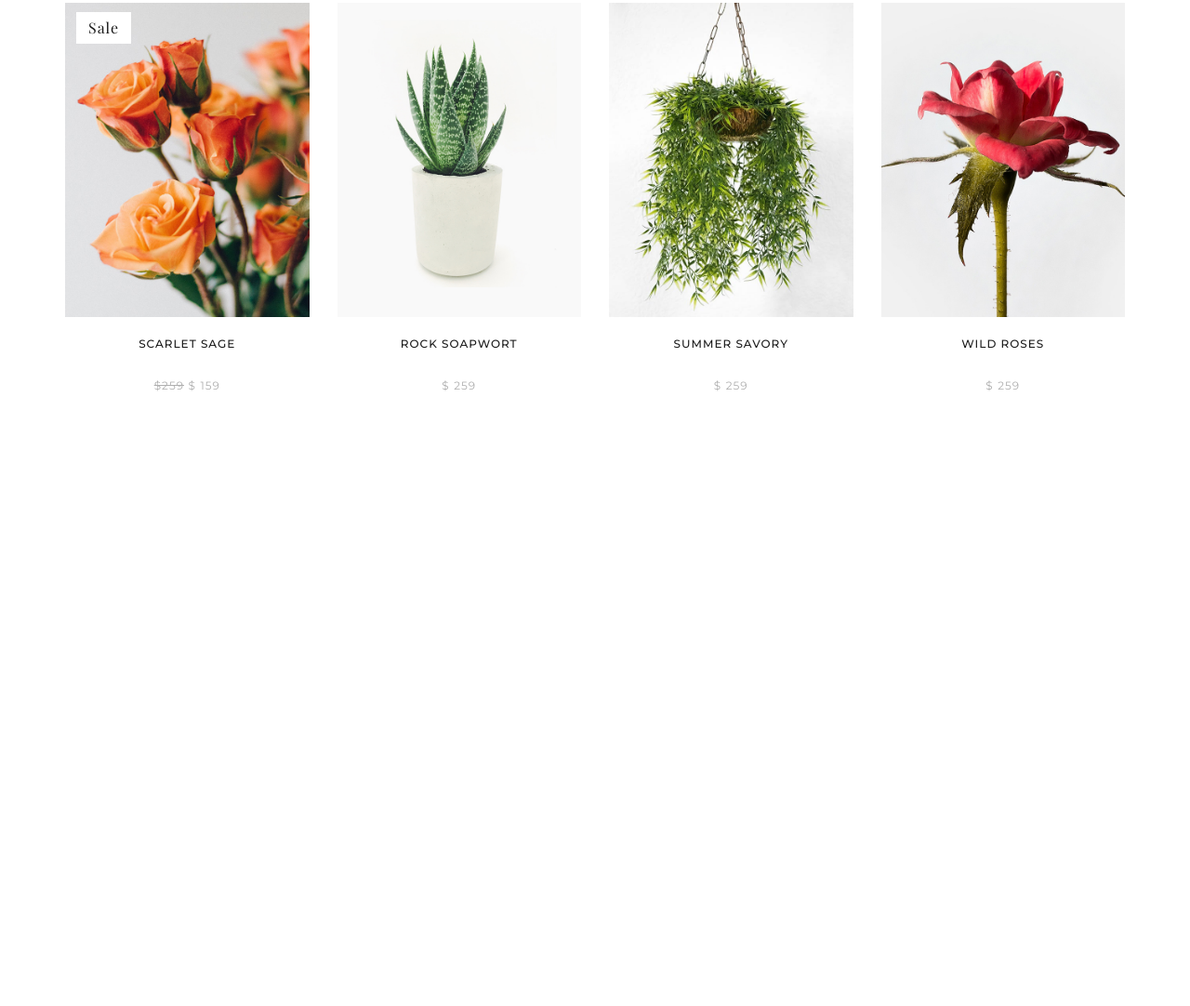
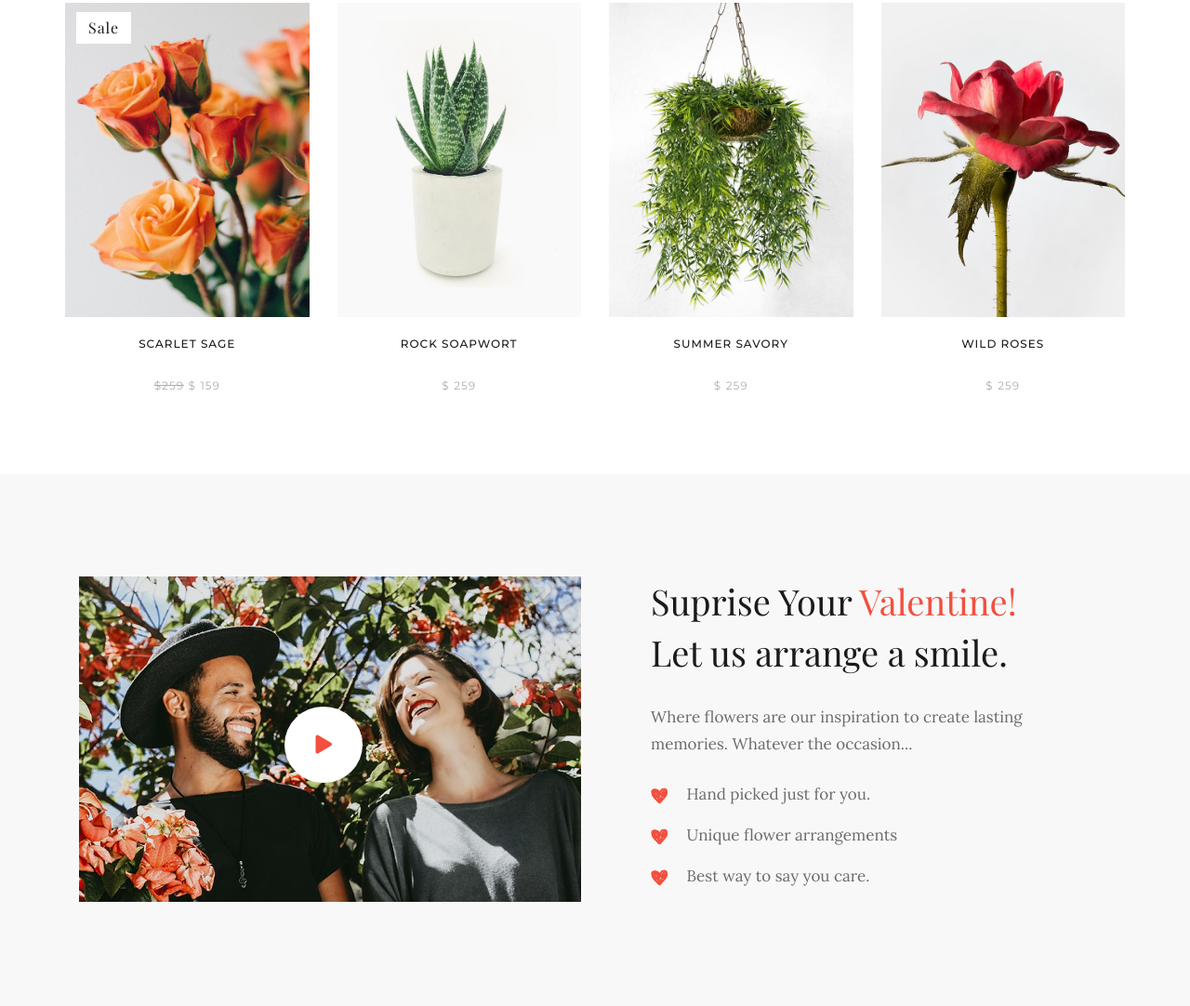
Before and after one commit to GunelYusuf/Frontend_Project, a plain HTML site: page index.html in a window 1280 px wide. Shown: the part 1157-2239 px from the top of the page at 93% size. Before the commit the page ends 1667 px from the top, so only its background shows below. Drawn offline with nearby package versions, Linux system fonts and the light colour scheme.

Commit message:
create section video

```diff
--- a/index.html
+++ b/index.html
@@ -1181,7 +1181,42 @@
                 </div>
             </div>
         </div>
-         </section>
+        </section>
+        <section id="video">
+            <div class="container">
+                <div class="row">
+                    <div class="col-lg-6 col-md-12">
+                        <div class="video">
+                            <div class="image">
+                                <a href="https://www.youtube.com/watch?time_continue=1v=K-0cjGCNYfs_ga=2.5746801.313254065.1639462748-1123183431.1639462748">
+                                    <img src="./Video-Img/laughing.jpeg" alt="Video">
+                                    <div class="play">
+                                        <i class="fas fa-play"></i>
+                                    </div>
+                                </a>
+                            </div>
+                        </div>
+                    </div>
+                    <div class="col-lg-6 col-md-12">
+                        <div class="content">
+                            <h2>Suprise Your <span>Valentine!</span> Let us arrange a smile.</h2>
+                            <p>Where flowers are our inspiration to create lasting memories. Whatever the occasion...
+                            </p>
+                            <div class="title">
+                                <div class="img"><img src="/Video-Img/uheart.png"></div>
+                                <p>Hand picked just for you.</p><br>
+
+                                <div class="img"><img src="/Video-Img/uheart.png"></div>
+                                <p>Unique flower arrangements</p><br>
+
+                                <div class="img"><img src="/Video-Img/uheart.png"></div>
+                                <p>Best way to say you care.</p>
+                            </div>
+                        </div>
+                </div>
+            </div>
+        </section>
+
     </main>
 
  <script src="script.js"></script>
--- a/main.css
+++ b/main.css
@@ -236,3 +236,66 @@ float: right;
  .card .title .add-cart p:hover {
   color: #f34f3f;
 }
+#video {
+  background: #f8f8f8;
+  padding: 110px 0;
+}
+#video .video {
+  overflow: hidden;
+}
+.video:hover .image a img {
+   transform: scale(1.05) translateZ(0);
+}
+ .video .image {
+  position: relative;
+}
+.video .image a img {
+  width: 100%;
+  transform: scale(1) translateZ(0);
+  transition: transform 0.3s ease;
+}
+ .play {
+  cursor: pointer;
+  position: absolute;
+  top: 40%;
+  left: 41%;
+}
+.play i {
+  color: #f34f3f;
+  background: #ffffff;
+  border-radius: 50%;
+  padding: 31px 33px;
+  font-size: 20px;
+}
+#video .content {
+  padding: 0 45px;
+}
+
+#video .content h2 {
+  color: #1b1b1b;
+  font-family: "Playfair Display", serif;
+  font-weight: 400;
+  font-size: 38px;
+  line-height: 1.447em;
+}
+
+ .content h2 span {
+  color: #f34f3f;
+}
+ .content p {
+  font-size: 17px;
+  line-height: 29px;
+  margin-top: 27px;
+  font-family: "Lora", serif;
+  color: #6D6A6A;
+}
+ .content .title {
+  margin-top: 25px;
+}
+ .content .title .img {
+  display: inline-block;
+}
+.content .title p {
+  display: inline-block;
+  margin: 0 0 15px 15px;
+}
```
Also changed, not shown: Video-Img/laughing.jpeg (added), Video-Img/main-slider-3.jpeg (added), Video-Img/main-slider-sara.png (added), Video-Img/main-slider1.jpeg (added), Video-Img/main-slider2.jpeg (added), Video-Img/uheart.png (added).
